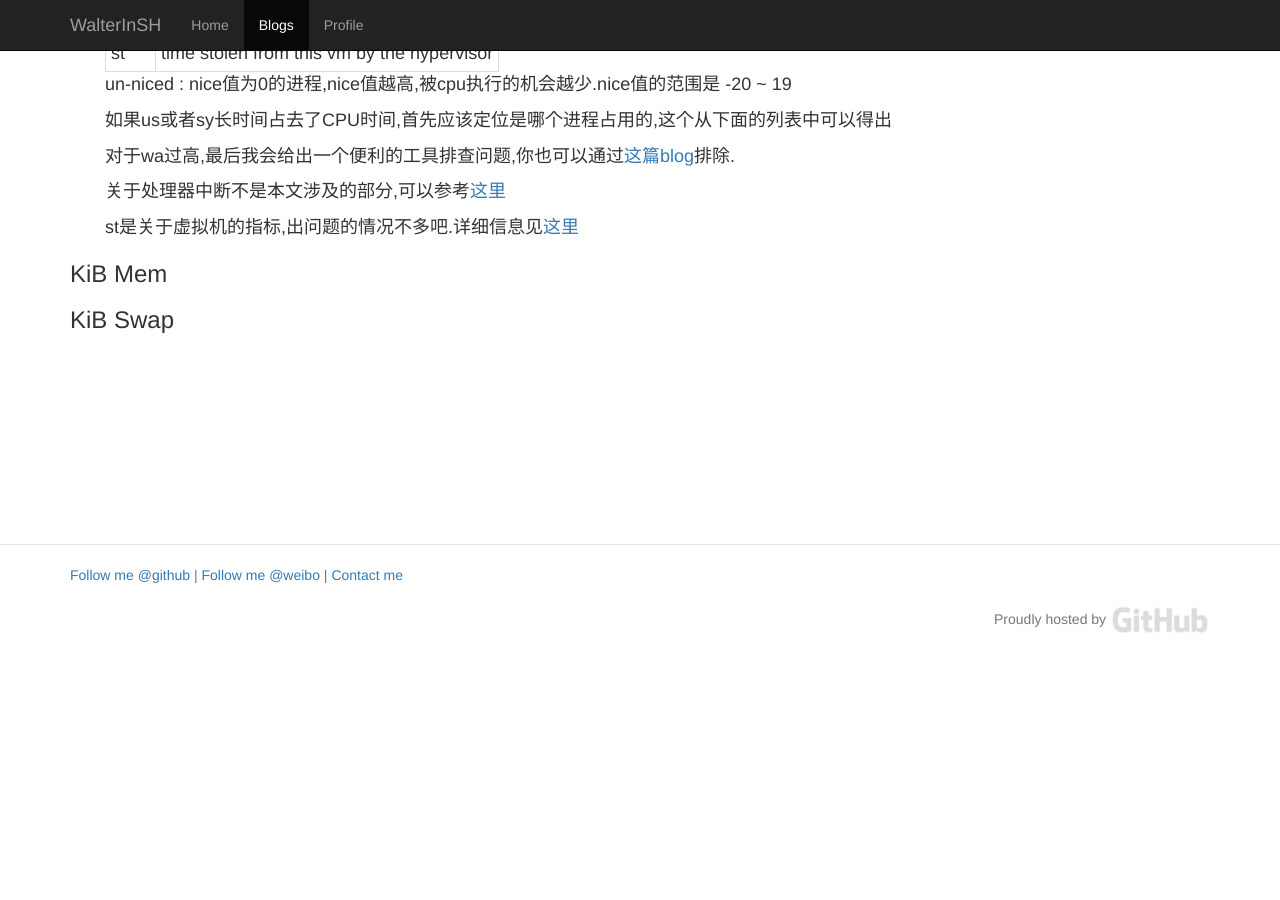
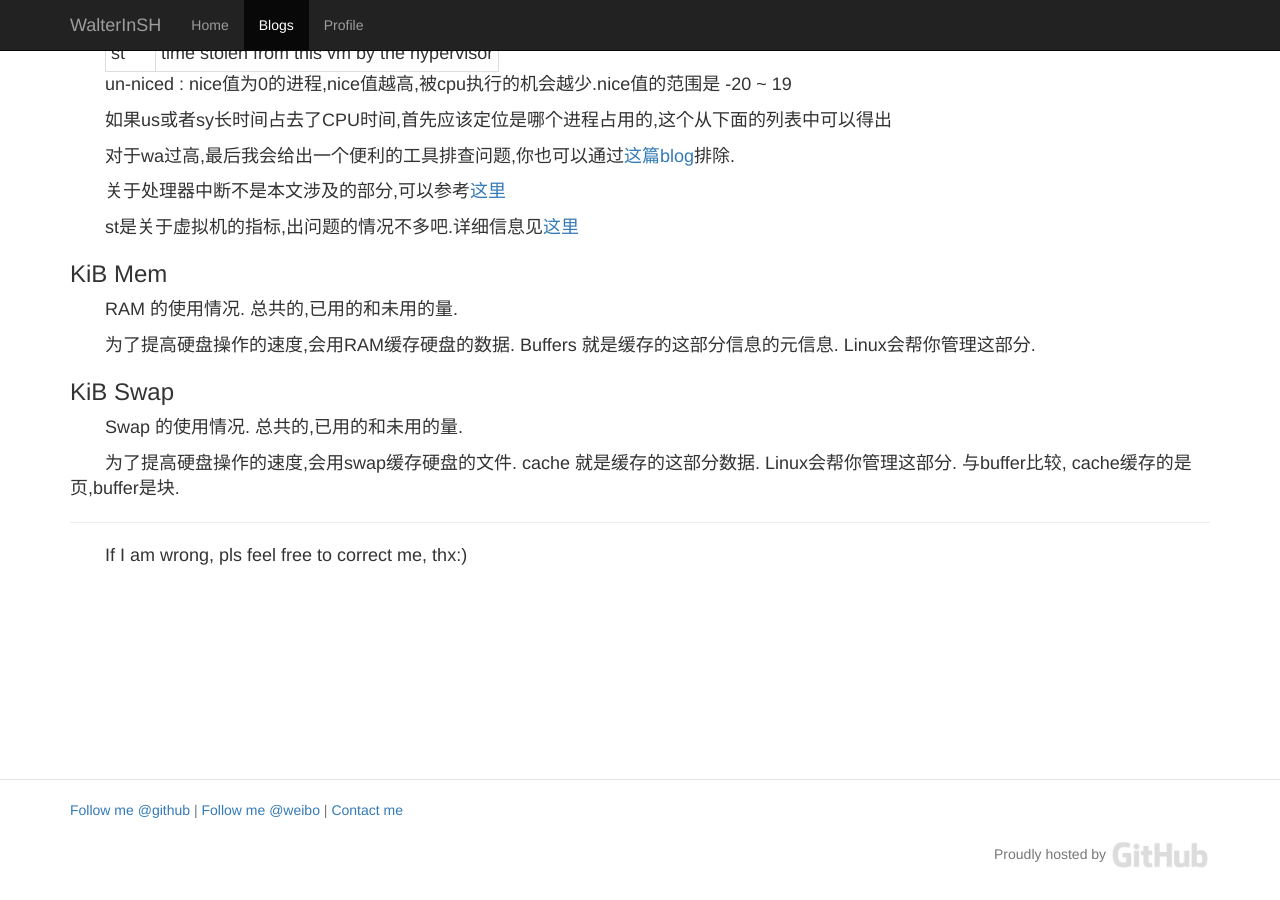
Before and after one commit to WalterInSH/walterinsh.github.io, a Jekyll site: the page built from _posts/2014-04-14-understand-top-linux-comand.md, in a window 1280 px wide and 900 px high, scrolled down 1500 px. Built offline with Jekyll 4.4.1, drawn with Linux system fonts in a browser that asks for light colours; nearby versions of some CDN libraries; Markdown is read by kramdown in place of the engine named in the settings; before the commit the page ends 2165 px from its top, so only the background shows below that.

Commit message:
add blog

```diff
--- a/_posts/2014-04-14-understand-top-linux-comand.md
+++ b/_posts/2014-04-14-understand-top-linux-comand.md
@@ -55,5 +55,19 @@ un-niced : nice值为0的进程,nice值越高,被cpu执行的机会越少.nice
 st是关于虚拟机的指标,出问题的情况不多吧.详细信息见[这里](http://blog.scoutapp.com/articles/2013/07/25/understanding-cpu-steal-time-when-should-you-be-worried)
 
 ### KiB Mem
+RAM 的使用情况. 总共的,已用的和未用的量.
+
+为了提高硬盘操作的速度,会用RAM缓存硬盘的数据. Buffers 就是缓存的这部分信息的元信息. Linux会帮你管理这部分.
 
 ### KiB Swap
+Swap 的使用情况. 总共的,已用的和未用的量.
+
+为了提高硬盘操作的速度,会用swap缓存硬盘的文件. cache 就是缓存的这部分数据. Linux会帮你管理这部分. 与buffer比较, cache缓存的是页,buffer是块.
+
+
+
+
+
+
+---
+If I am wrong, pls feel free to correct me, thx:)
```
